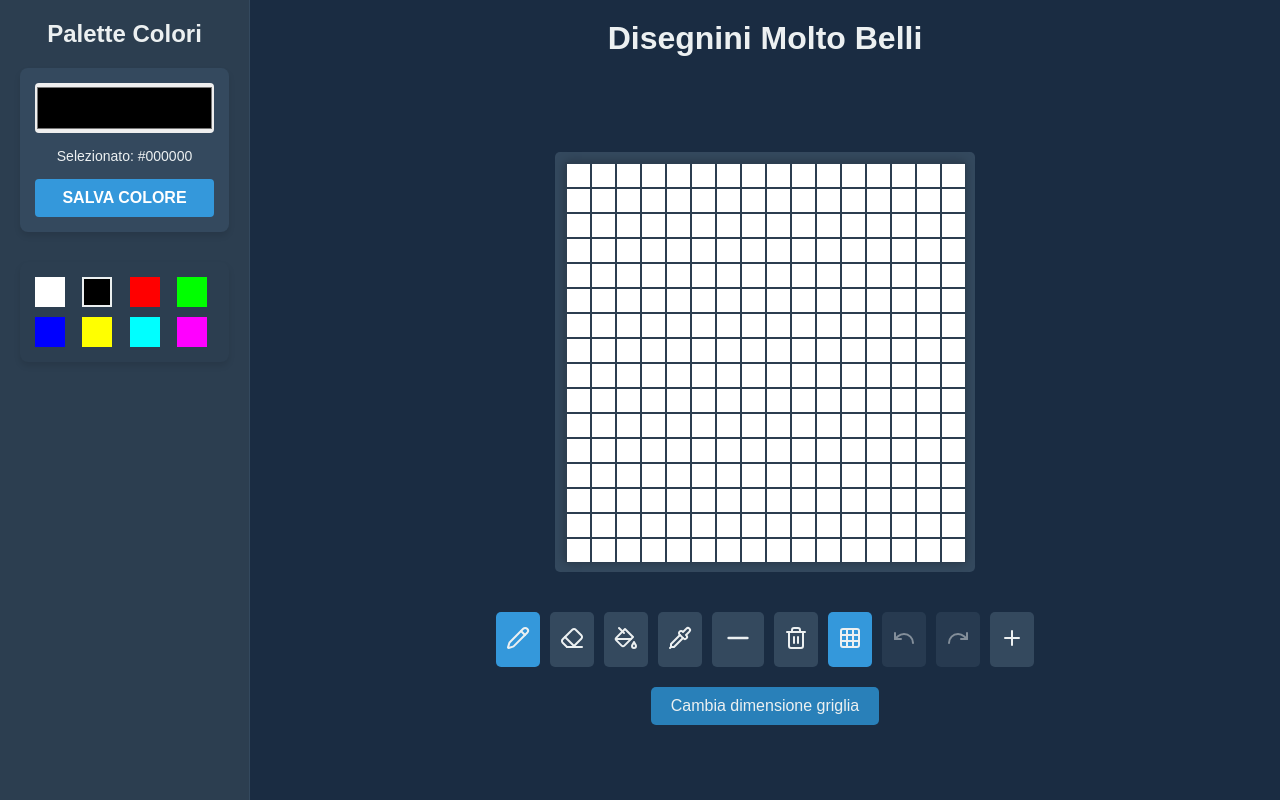
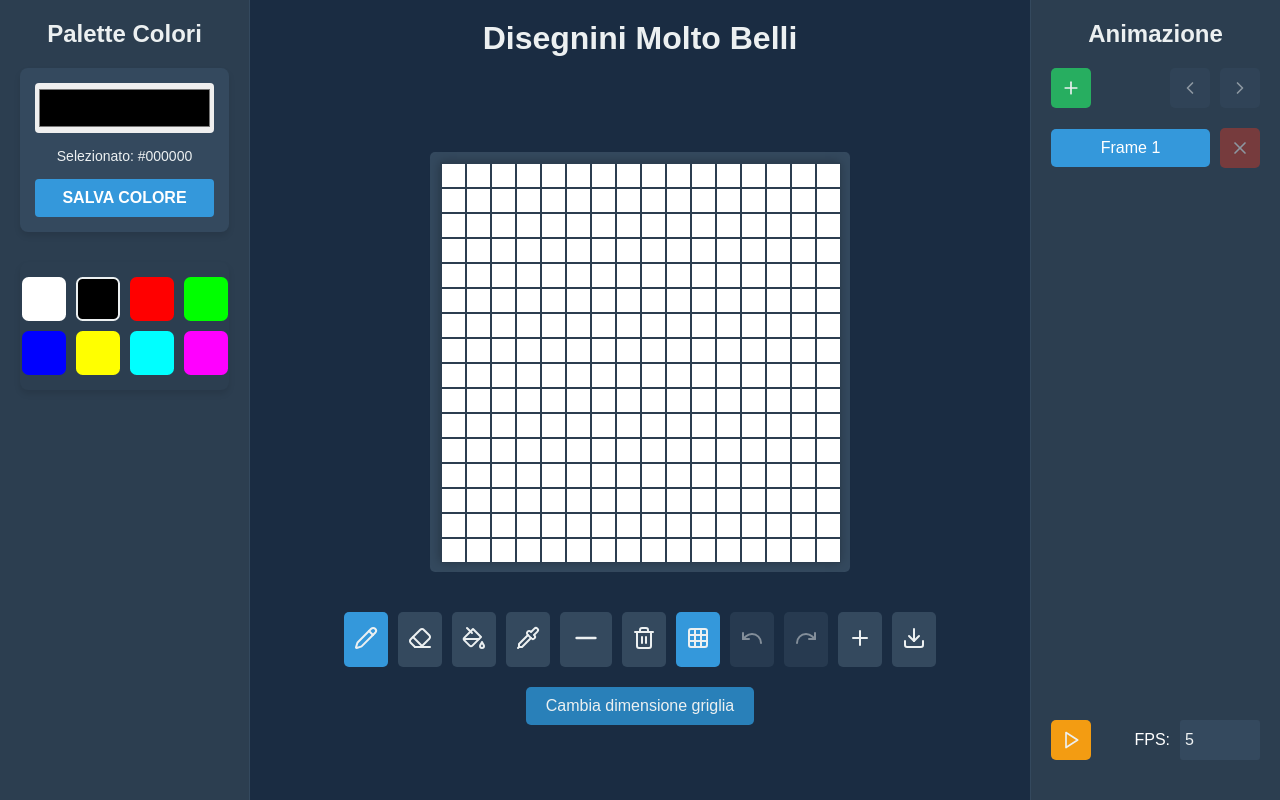
Before and after one commit to montialee/DBM, a React (Vite) app: page / in a window 1280 px wide. Both pictures are taken after a click on the button "16x16 - Senza il quadratino del centro". Built offline with nearby package versions, Linux system fonts and the light colour scheme.

Commit message:
update 2.0.0

```diff
--- /dev/null
+++ b/src/AnimationSidebar.jsx
@@ -0,0 +1,61 @@
+import React from 'react';
+import { Play, Pause, Plus, X, ChevronLeft, ChevronRight } from 'lucide-react';
+
+const AnimationSidebar = ({ frames, currentFrame, onAddFrame, onDeleteFrame, onPlayPause, isPlaying, onFrameChange, fps, onFpsChange }) => {
+  return (
+    <div className="animation-sidebar">
+      <h2>Animazione</h2>
+      <div className="frame-controls">
+        <button className="tool-btn add-frame" onClick={onAddFrame} title="Add Frame">
+          <Plus size={24} />
+        </button>
+        <div className="frame-navigation">
+          <button className="tool-btn" onClick={() => onFrameChange(Math.max(0, currentFrame - 1))} title="Previous Frame" disabled={currentFrame === 0}>
+            <ChevronLeft size={24} />
+          </button>
+          <button className="tool-btn" onClick={() => onFrameChange(Math.min(frames.length - 1, currentFrame + 1))} title="Next Frame" disabled={currentFrame === frames.length - 1}>
+            <ChevronRight size={24} />
+          </button>
+        </div>
+      </div>
+      <div className="frame-list">
+        {frames.map((frame, index) => (
+          <div key={index} className="frame-item">
+            <div
+              className={`frame-thumbnail ${index === currentFrame ? 'active' : ''}`}
+              onClick={() => onFrameChange(index)}
+            >
+              Frame {index + 1}
+            </div>
+            <button
+              className="tool-btn delete-frame"
+              onClick={() => onDeleteFrame(index)}
+              title="Delete Frame"
+              disabled={frames.length <= 1}
+            >
+              <X size={24} />
+            </button>
+          </div>
+        ))}
+      </div>
+      <div className="animation-controls">
+        <button className="tool-btn play-pause" onClick={onPlayPause} title={isPlaying ? 'Pause' : 'Play'}>
+          {isPlaying ? <Pause size={24} /> : <Play size={24} />}
+        </button>
+        <div className="fps-control">
+          <label htmlFor="fps">FPS:</label>
+          <input
+            type="number"
+            id="fps"
+            min="1"
+            max="30"
+            value={fps}
+            onChange={(e) => onFpsChange(parseInt(e.target.value))}
+          />
+        </div>
+      </div>
+    </div>
+  );
+};
+
+export default AnimationSidebar;
--- a/src/App.css
+++ b/src/App.css
@@ -46,6 +46,14 @@ body, html {
   overflow-y: auto;
 }
 
+.animation-sidebar {
+  width: 250px;
+  padding: 20px;
+  background-color: #2c3e50;
+  border-left: 1px solid #34495e;
+  overflow-y: auto;
+}
+
 h1, h2 {
   color: #ecf0f1;
   text-align: center;
@@ -74,7 +82,7 @@ h1, h2 {
 .color-picker input[type="color"] {
   width: 100%;
   height: 50px;
-  border: none;
+  border: 2px solid transparent;
   border-radius: 4px;
   cursor: pointer;
   margin-bottom: 15px;
@@ -128,11 +136,11 @@ h1, h2 {
 }
 
 .color-swatch {
-  width: 30px;
-  height: 30px;
+  width: 44px;
+  height: 44px;
   cursor: pointer;
   border: 2px solid transparent;
-  border-radius: 0;
+  border-radius: 15%;
   transition: transform 0.1s;
 }
 
@@ -326,11 +334,225 @@ h1, h2 {
   box-shadow: 0 0 2px rgba(0, 0, 0, 0.8);
 }
 
+.animation-sidebar {
+  width: 300px;
+  padding: 15px;
+  background-color: #2c3e50;
+  border-left: 1px solid #34495e;
+  overflow: hidden;
+  display: flex;
+  flex-direction: column;
+}
+
+.frame-controls, .animation-controls {
+  display: flex;
+  justify-content: space-around;
+  margin-bottom: 20px;
+}
+
+.frame-list {
+  display: flex;
+  flex-direction: column;
+  gap: 10px;
+  margin-bottom: 20px;
+  overflow: hidden;
+  flex-grow: 1;
+}
+
+.frame-thumbnail {
+  background-color: #34495e;
+  padding: 10px;
+  border-radius: 5px;
+  cursor: pointer;
+  text-align: center;
+}
+
+.frame-thumbnail.active {
+  background-color: #3498db;
+}
+
+.fps-control {
+  display: flex;
+  align-items: center;
+  gap: 10px;
+}
+
+.fps-control input {
+  width: 80px;
+  padding: 5px;
+  border-radius: 3px;
+  border: none;
+  background-color: #34495e;
+  color: #ecf0f1;
+}
+
+/* Ensure the tool-btn style is applied to animation sidebar buttons */
+.animation-sidebar {
+  width: 250px;
+  padding: 20px;
+  background-color: #2c3e50;
+  border-left: 1px solid #34495e;
+  display: flex;
+  flex-direction: column;
+  height: 100%; /* Ensure it takes full height */
+}
+
+.frame-controls {
+  display: flex;
+  justify-content: space-between;
+  align-items: center;
+  margin-bottom: 20px;
+}
+
+.frame-navigation {
+  display: flex;
+  gap: 10px;
+}
+
+.frame-list {
+  display: flex;
+  flex-direction: column;
+  gap: 10px;
+  margin-bottom: 20px;
+  overflow-y: auto; /* Allow vertical scrolling if needed */
+  flex-grow: 1;
+}
+
+.frame-item {
+  display: flex;
+  align-items: center;
+  gap: 10px;
+}
+
+.frame-thumbnail {
+  background-color: #34495e;
+  padding: 10px;
+  border-radius: 5px;
+  cursor: pointer;
+  text-align: center;
+  flex-grow: 1;
+}
+
+.frame-thumbnail.active {
+  background-color: #3498db;
+}
+
+.animation-controls {
+  display: flex;
+  justify-content: space-between;
+  align-items: center;
+}
+
+.fps-control {
+  display: flex;
+  align-items: center;
+  gap: 10px;
+}
+
+.fps-control input {
+  width: 80px;
+  height: 40px;
+  padding: 5px;
+  border-radius: 3px;
+  border: none;
+  background-color: #34495e;
+  color: #ecf0f1;
+  font-size: 16px;
+}
+
+.animation-sidebar .tool-btn {
+  background-color: #34495e;
+  border: none;
+  border-radius: 5px;
+  padding: 10px;
+  cursor: pointer;
+  transition: background-color 0.3s;
+  color: #ecf0f1;
+  position: relative;
+  display: flex;
+  align-items: center;
+  justify-content: center;
+}
+
+.animation-sidebar .tool-btn:hover {
+  background-color: #2c3e50;
+}
+
+.animation-sidebar .tool-btn:disabled {
+  opacity: 0.5;
+  cursor: not-allowed;
+}
+
+.animation-sidebar .tool-btn:disabled:hover {
+  background-color: #34495e;
+}
+
+.animation-sidebar .tool-btn::after {
+  content: attr(title);
+  position: absolute;
+  bottom: 100%;
+  left: 50%;
+  transform: translateX(-50%);
+  background-color: #34495e;
+  color: #ecf0f1;
+  padding: 5px;
+  border-radius: 3px;
+  font-size: 12px;
+  white-space: nowrap;
+  opacity: 0;
+  visibility: hidden;
+  transition: opacity 0.3s, visibility 0.3s;
+}
+
+.animation-sidebar .tool-btn:hover::after {
+  opacity: 1;
+  visibility: visible;
+}
+
+.animation-sidebar .add-frame {
+  background-color: #27ae60;
+}
+
+.animation-sidebar .add-frame:hover {
+  background-color: #2ecc71;
+}
+
+.animation-sidebar .delete-frame {
+  background-color: #c0392b;
+  padding: 10px; /* Make it the same size as other buttons */
+}
+
+.animation-sidebar .delete-frame:hover {
+  background-color: #e74c3c;
+}
+
+.animation-sidebar .play-pause {
+  background-color: #f39c12;
+}
+
+.animation-sidebar .play-pause:hover {
+  background-color: #f1c40f;
+}
+
+/* Ensure buttons have a consistent size */
+.animation-sidebar .tool-btn {
+  width: 40px;
+  height: 40px;
+}
+
+/* Adjust frame thumbnail to take remaining space */
+.frame-thumbnail {
+  flex: 1;
+  white-space: nowrap;
+  overflow: hidden;
+  text-overflow: ellipsis;
+}
+
 @media (max-width: 768px) {
   .app-container {
     flex-direction: column;
   }
-  .sidebar {
+  .sidebar, .animation-sidebar {
     width: 100%;
     border-right: none;
     border-bottom: 1px solid #34495e;
--- a/src/App.jsx
+++ b/src/App.jsx
@@ -1,6 +1,7 @@
-import React, { useState, useEffect, useCallback } from 'react';
-import { Pencil, Eraser, PaintBucket, Trash2, Grid, Undo, Redo, Pipette, Plus, Minus } from 'lucide-react';
+import React, { useState, useEffect, useCallback, useRef } from 'react';
+import { Pencil, Eraser, PaintBucket, Trash2, Grid, Undo, Redo, Pipette, Plus, Minus, Download } from 'lucide-react';
 import './App.css';
+import AnimationSidebar from './AnimationSidebar.jsx';
 
 const GridSizeOverlay = ({ onSizeSelect }) => {
   return (
@@ -32,21 +33,67 @@ const App = () => {
     const [historyIndex, setHistoryIndex] = useState(-1);
     const [symmetryMode, setSymmetryMode] = useState('none');
     const [lineStart, setLineStart] = useState(null);
+    const canvasRef = useRef(null);
+    const [frames, setFrames] = useState([]);
+    const [currentFrame, setCurrentFrame] = useState(0);
+    const [isPlaying, setIsPlaying] = useState(false);
+    const [fps, setFps] = useState(5);
 
     useEffect(() => {
       const initialGrid = Array(gridSize).fill().map(() => Array(gridSize).fill('#FFFFFF'));
       setGrid(initialGrid);
       setHistory([initialGrid]);
       setHistoryIndex(0);
+      setFrames([initialGrid]); // Initialize frames with the initial grid
     }, [gridSize]);
+
+    const handleAddFrame = () => {
+      setFrames([...frames, grid]);
+      setCurrentFrame(frames.length);
+    };
+
+    const handleDeleteFrame = (index) => {
+      if (frames.length > 1) {
+        const newFrames = frames.filter((_, i) => i !== index);
+        setFrames(newFrames);
+        setCurrentFrame(Math.min(currentFrame, newFrames.length - 1));
+      }
+    };
+
+    const handlePlayPause = () => {
+      setIsPlaying(!isPlaying);
+    };
+
+    const handleFrameChange = (index) => {
+      setCurrentFrame(index);
+      setGrid(frames[index]);
+    };
+
+    const handleFpsChange = (newFps) => {
+      setFps(newFps);
+    };
+
+    useEffect(() => {
+      let intervalId;
+      if (isPlaying) {
+        intervalId = setInterval(() => {
+          setCurrentFrame((prev) => (prev + 1) % frames.length);
+          setGrid(frames[(currentFrame + 1) % frames.length]);
+        }, 1000 / fps);
+      }
+      return () => clearInterval(intervalId);
+    }, [isPlaying, fps, frames, currentFrame]);
 
     const updateGridWithHistory = useCallback((newGrid) => {
       setGrid(newGrid);
+      const newFrames = [...frames];
+      newFrames[currentFrame] = newGrid;
+      setFrames(newFrames);
       const newHistory = history.slice(0, historyIndex + 1);
       newHistory.push(newGrid);
       setHistory(newHistory);
       setHistoryIndex(newHistory.length - 1);
-  }, [history, historyIndex]);
+    }, [frames, currentFrame, history, historyIndex]);
 
   const handleSizeSelect = (size) => {
     setGridSize(size);
@@ -197,6 +244,33 @@ const App = () => {
     }
   };
 
+  const handleSave = () => {
+    const canvas = canvasRef.current;
+    const ctx = canvas.getContext('2d');
+    const cellSize = 25;
+
+    canvas.width = gridSize * cellSize;
+    canvas.height = gridSize * cellSize;
+
+    grid.forEach((row, rowIndex) => {
+      row.forEach((cell, colIndex) => {
+        ctx.fillStyle = cell;
+        ctx.fillRect(colIndex * cellSize, rowIndex * cellSize, cellSize, cellSize);
+      });
+    });
+
+    canvas.toBlob((blob) => {
+      const url = URL.createObjectURL(blob);
+      const link = document.createElement('a');
+      link.href = url;
+      link.download = 'pixel-art.png';
+      document.body.appendChild(link);
+      link.click();
+      document.body.removeChild(link);
+      URL.revokeObjectURL(url);
+    });
+  };
+
   return (
     <div className="pixel-art-maker dark-theme">
       {showOverlay ? (
@@ -325,12 +399,31 @@ const App = () => {
                 >
                   <Plus size={24} />
                 </button>
+                <button
+                  className="tool-btn"
+                  onClick={handleSave}
+                  title="Salva"
+                >
+                  <Download size={24} />
+                </button>
               </div>
               <button onClick={handleChangeSize} className="change-size-btn">Cambia dimensione griglia</button>
             </div>
           </div>
+          <AnimationSidebar
+            frames={frames}
+            currentFrame={currentFrame}
+            onAddFrame={handleAddFrame}
+            onDeleteFrame={handleDeleteFrame}
+            onPlayPause={handlePlayPause}
+            isPlaying={isPlaying}
+            onFrameChange={handleFrameChange}
+            fps={fps}
+            onFpsChange={handleFpsChange}
+          />
         </div>
       )}
+      <canvas ref={canvasRef} style={{ display: 'none' }} />
     </div>
   );
 };
```
Lines whose indentation alone changed are shown as unchanged.
